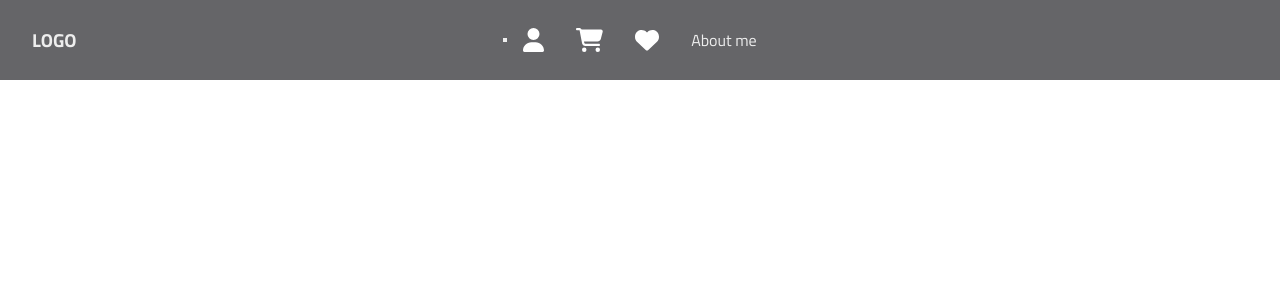
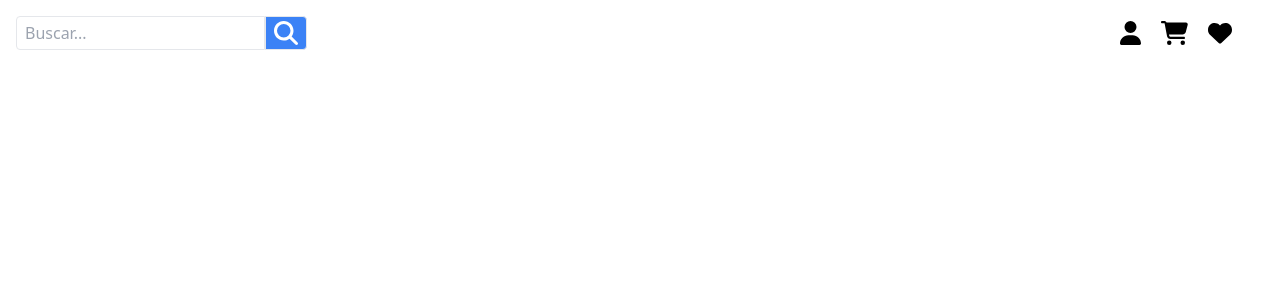
Before and after one commit to Theguishe/Mar-de-hilos, a React (Create React App) app in the folder app/views/clients/: page / in a window 1280 px wide. Shown: the top 300 px of the page. Built offline with nearby package versions, Linux system fonts and the light colour scheme.

Commit message:
Avances nav bar

```diff
--- a/app/views/clients/src/Components/navbar.jsx
+++ b/app/views/clients/src/Components/navbar.jsx
@@ -1,30 +1,69 @@
 import { useRef } from "react";
-import { FaBars, FaShopify, FaTimes } from "react-icons/fa";
+//import { FaBars, FaShopify, FaTimes } from "react-icons/fa";
 import { FontAwesomeIcon } from "@fortawesome/react-fontawesome";
-import { faCartShopping, faUser, faHeart } from "@fortawesome/free-solid-svg-icons"
-import "../Styles/main.css";
-
+import { faCartShopping, faUser, faHeart, faMagnifyingGlass } from "@fortawesome/free-solid-svg-icons"
+import "../index.css";
 import React, { useState } from 'react';
 
-function SearchBar() {
+
+function BarraDeBusqueda() {
 	const [Buscar, setBuscar] = useState('');
 
-	const handleSearchChange = (event) => {
-		setBuscar(event.target.value);
+	const handleBuscarChange = (event) => {
+		event.preventDefault();
+		console.log(Buscar);
+		/*function BarraDeBusqueda() {
+	const [Buscar, setBuscar] = useState('');
+
+	const handleBuscarChange = (event) => {
+	};
+*/
 	};
 
 	return (
+		/*
 		<input
 			type="text"
 			placeholder="Search"
 			value={Buscar}
-			onChange={handleSearchChange}
+			onChange={handleBuscarChange}
 		/>
+}
+*/
+		<form className="flex" onSubmit={handleBuscarChange}>
+			<input
+				className="border rounded-l px-2 py-1"
+				type="text"
+				placeholder="Buscar..."
+				value={Buscar}
+				onChange={(event) => setBuscar(event.target.value)}
+			/>
+			<button className="border rounded-r px-2 py-1 bg-blue-500 text-white" type="submit">
+				<FontAwesomeIcon icon={faMagnifyingGlass} size="xl" />
+			</button>
+		</form>
 	);
-}
+};
+
+const Navbar = () => {
+	return (
+		<nav className="flex justify-between items-center p-4">
+
+			<BarraDeBusqueda />
+			<ul className="flex">
+				<li ><a className="mr-5" href="/Usuario"><FontAwesomeIcon icon={faUser} size="xl" /></a></li>
+				<li ><a className="mr-5" href="/Carrito" ><FontAwesomeIcon icon={faCartShopping} size="xl" /></a></li>
+				<li><a className="mr-8" href="/Favoritos"><FontAwesomeIcon icon={faHeart} size="xl"  /></a></li>
+			</ul>
+
+		</nav>
+	);
+};
+
+
+/*
 function Navbar() {
 	const navRef = useRef();
-	const [Buscar, setBuscar] = useState("");
 
 	const showNavbar = () => {
 		navRef.current.classList.toggle(
@@ -35,14 +74,12 @@ function Navbar() {
 	return (
 		<header>
 			<h3>LOGO</h3>
-			<nav ref={navRef}>
+			<nav className="flex justify-between items-center p-4">
 				<button>
-
+				<BarraDeBusqueda />
 				</button>
-				<a href="/#"><FontAwesomeIcon icon={faUser} size="xl" style={{ color: "#ffffff", }} /></a>
-				<a href="/#"><FontAwesomeIcon icon={faCartShopping} size="xl" style={{ color: "#ffffff", }} /></a>
-				<a href="/#"><FontAwesomeIcon icon={faHeart} size="xl" style={{ color: "#ffffff", }} /></a>
-				<a href="/#">About me</a>
+				<a className="mr-4" href="/#"><FontAwesomeIcon icon={faHeart} size="xl" style={{ color: "#ffffff", }} /></a>
+				<a className="mr-4" href="/#">About me</a>
 				<button
 					className="nav-btn nav-close-btn"
 					onClick={showNavbar}>
@@ -56,5 +93,6 @@ function Navbar() {
 		</header>
 	);
 }
+*/
 
 export default Navbar;
--- a/app/views/clients/src/Styles/main.css
+++ b/app/views/clients/src/Styles/main.css
@@ -83,7 +83,5 @@ nav {
 		right: 2rem;
 	}
 
-	nav a {
-		font-size: 1.5rem;
-	}
+
 }
--- a/app/views/clients/tailwind.config.js
+++ b/app/views/clients/tailwind.config.js
@@ -1,6 +1,8 @@
 /** @type {import('tailwindcss').Config} */
 module.exports = {
-  content: [],
+  content: [
+    "./src/Components/navbar.jsx"
+  ],
   theme: {
     extend: {},
   },
```
